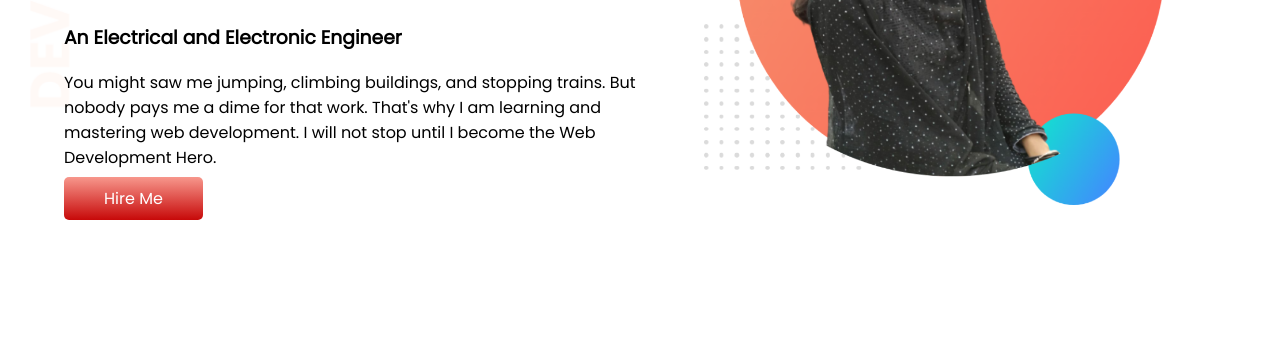
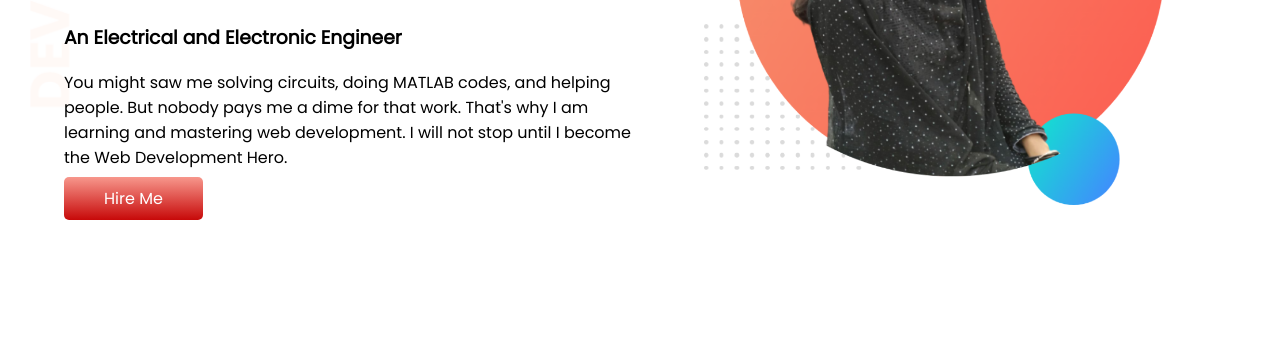
Before and after one commit to KeyaAkter/developer-port, a plain HTML site: page index.html in a window 1280 px wide. Shown: the part 252-611 px from the top of the page. Drawn offline with Linux system fonts and the light colour scheme.

Commit message:
something about me

```diff
--- a/index.html
+++ b/index.html
@@ -18,7 +18,8 @@
             <h1>Welcome To</h1>
             <h1><span class="orange-color">Tanisha Tanvin</span> World!</h1>
             <h3>An Electrical and Electronic Engineer</h3>
-            <p>You might saw me jumping, climbing buildings, and stopping trains. But nobody pays me a dime for that
+            <p>You might saw me solving circuits, doing MATLAB codes, and helping people. But nobody pays me a dime for
+                that
                 work.
                 That's why I am learning and mastering web development. I will not stop until I become the Web
                 Development
```
